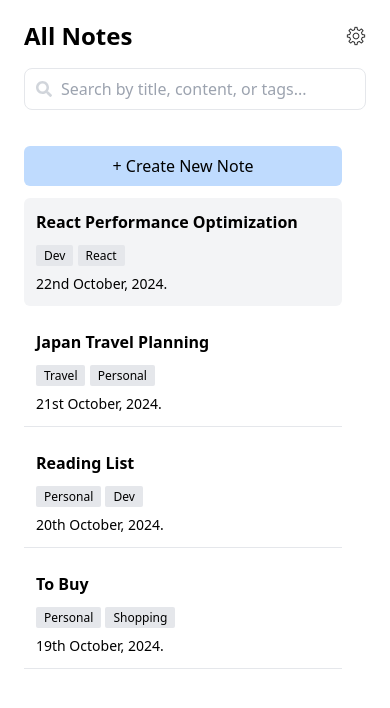
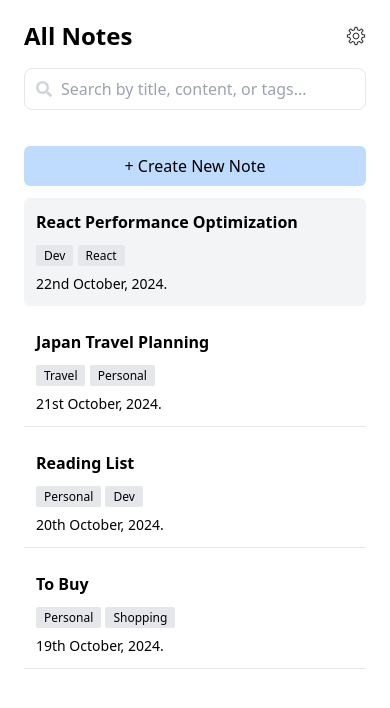
Before and after one commit to i-am-Shekinah/bubble-notes, a React (Vite) app: page / in a window 390 px wide. Shown: the top 708 px of the page. Built offline with nearby package versions, Linux system fonts and the light colour scheme.

Commit message:
Fix card width on mobile devices

```diff
--- a/src/components/Notes.jsx
+++ b/src/components/Notes.jsx
@@ -1,7 +1,7 @@
 function Notes() {
   return (
     <>
-      <section className="col-span-1 pt-4 lg:border-r-1 pr-6">
+      <section className="col-span-1 pt-4 lg:border-r-1 lg:pr-6">
         <button className="bg-blue-200 w-full py-2 rounded-md cursor-pointer hover:px-6 transition-all delay-300 ease-in">
           + Create New Note
         </button>
```
